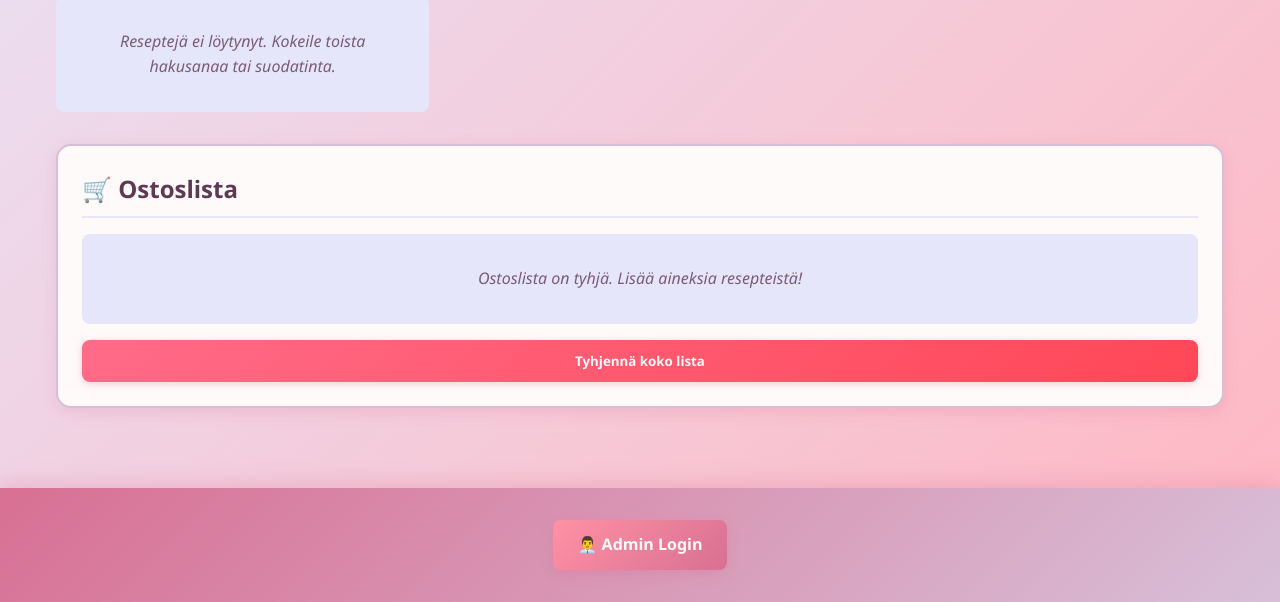
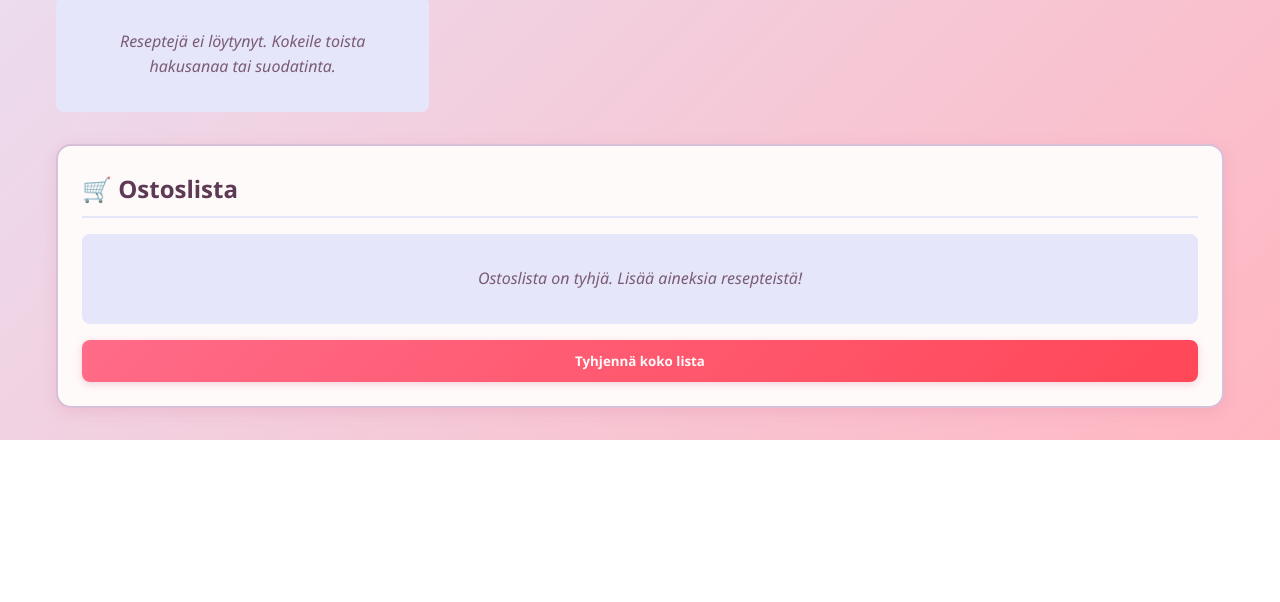
Before and after one commit to Mai-reen/reseptit, a website: page index.html in a window 1280 px wide. Shown: the part 457-1059 px from the top of the page. After the commit the page ends 897 px from the top, so only its background shows below. Drawn offline with Linux system fonts and the light colour scheme; no server answers.

Commit message:
Remove admin login button from main recipe page

```diff
--- a/index.html
+++ b/index.html
@@ -56,11 +56,6 @@
         </div>
     </div>
 
-    <!-- Admin Login Footer -->
-    <footer class="admin-footer">
-        <a href="/login" class="admin-login-btn">👨‍💼 Admin Login</a>
-    </footer>
-
     <script src="app.js" defer></script>
 </body>
 </html>
--- a/styles.css
+++ b/styles.css
@@ -473,30 +473,3 @@ header::after {
         padding: 1.5rem;
     }
 }
-
-/* Admin Footer */
-.admin-footer {
-    background: linear-gradient(135deg, var(--dark-pink) 0%, var(--light-purple) 100%);
-    padding: 2rem 1rem;
-    text-align: center;
-    box-shadow: 0 -4px 20px rgba(216, 112, 147, 0.3);
-    margin-top: 3rem;
-}
-
-.admin-login-btn {
-    display: inline-block;
-    background: linear-gradient(135deg, var(--medium-pink) 0%, var(--dark-pink) 100%);
-    color: var(--white);
-    padding: 12px 24px;
-    border-radius: 8px;
-    text-decoration: none;
-    font-weight: 600;
-    font-size: 1rem;
-    transition: all 0.3s ease;
-    box-shadow: 0 4px 12px rgba(216, 112, 147, 0.3);
-}
-
-.admin-login-btn:hover {
-    transform: translateY(-2px);
-    box-shadow: 0 6px 16px rgba(216, 112, 147, 0.5);
-}
```
